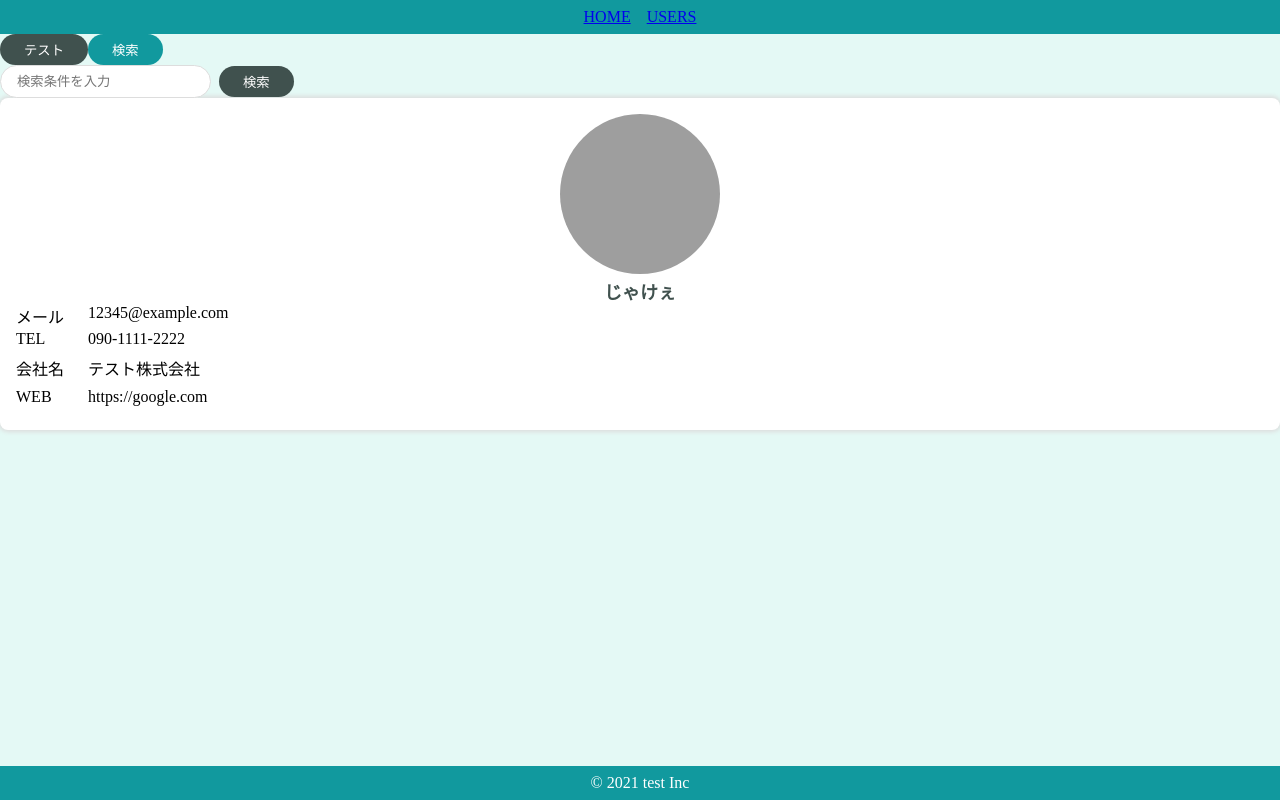
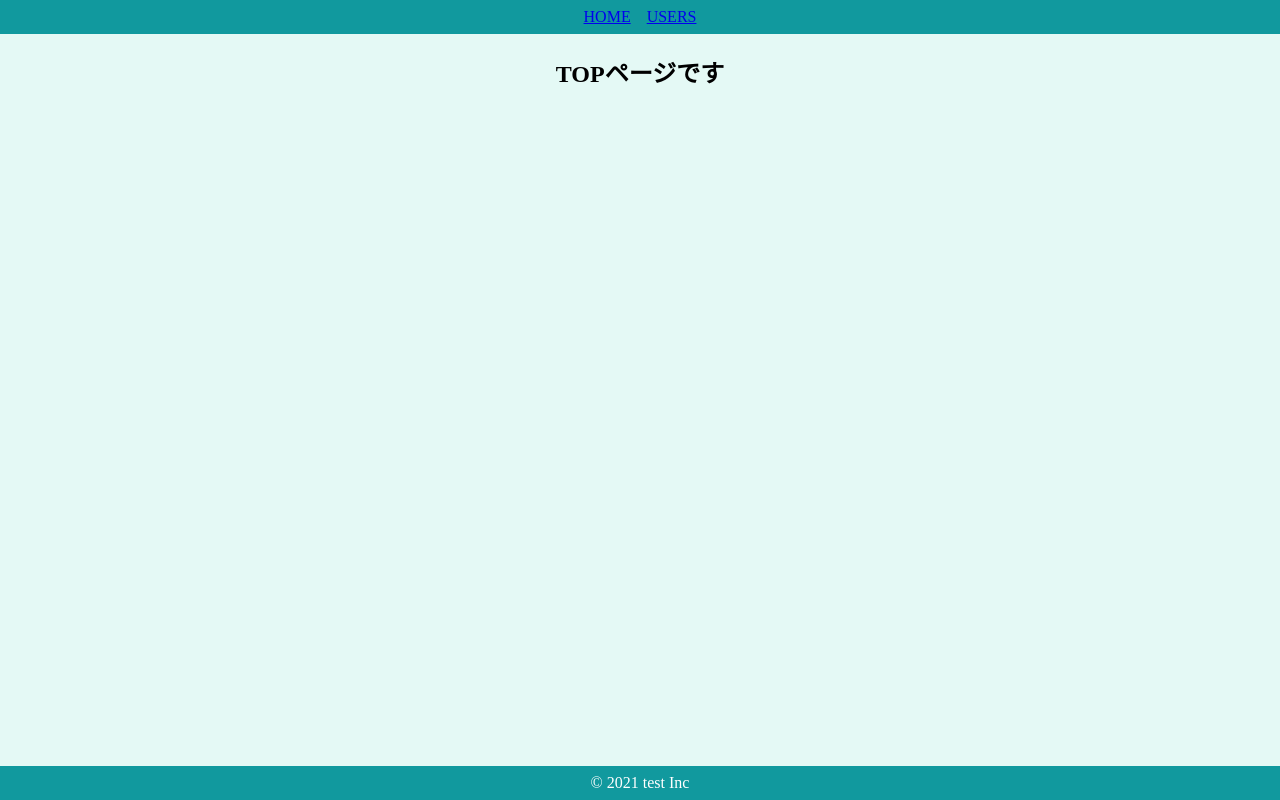
Before and after one commit to canopus-m-satoshi/atom-design, a React (Create React App) app: page / in a window 1280 px wide. Built offline with nearby package versions, Linux system fonts and the light colour scheme; grey boxes are pictures that could not be loaded.

Commit message:
32. Pageの作成 https://www.udemy.com/course/react_stepup/learn/lecture/24823466#content

```diff
--- a/src/App.js
+++ b/src/App.js
@@ -1,34 +1,6 @@
-import { BrowserRouter } from "react-router-dom";
-import { PrimaryButton } from "./components/atoms/button/PrimaryButton";
-import { SecondaryButton } from "./components/atoms/button/SecondaryButton";
-import { SearchInput } from "./components/molecules/SearchInput";
-import { UserCard } from "./components/organisms/user/UserCard";
-import { DefaultLayout } from "./components/templates/DefaultLayout";
-import { HeaderOnly } from "./components/templates/HeaderOnly";
+import { Router } from "./router/Router";
 import "./styles.css";
 
-const user = {
-  name: "じゃけぇ",
-  image: "https://source.unsplash.com/NE0XGVKTmcA",
-  email: "12345@example.com",
-  phone: "090-1111-2222",
-  company: {
-    name: "テスト株式会社"
-  },
-  website: "https://google.com"
-};
-
 export default function App() {
-  return (
-    <BrowserRouter>
-      <DefaultLayout className="App">
-        <PrimaryButton>テスト</PrimaryButton>
-        <SecondaryButton>検索</SecondaryButton>
-
-        <br />
-        <SearchInput />
-        <UserCard user={user} />
-      </DefaultLayout>
-    </BrowserRouter>
-  );
+  return <Router />;
 }
--- /dev/null
+++ b/src/components/pages/Top.jsx
@@ -0,0 +1,13 @@
+import styled from "styled-components";
+
+export const Top = () => {
+  return (
+    <SContainer>
+      <h2>TOPページです</h2>
+    </SContainer>
+  );
+};
+
+const SContainer = styled.div`
+  text-align: center;
+`;
--- /dev/null
+++ b/src/components/pages/Users.jsx
@@ -0,0 +1,46 @@
+import styled from "styled-components";
+import { SearchInput } from "../molecules/SearchInput";
+import { UserCard } from "../organisms/user/UserCard";
+
+const users = [...Array(10).keys()].map((val) => {
+  return {
+    id: val,
+    name: `じゃけぇ-${val}`,
+    image: "https://source.unsplash.com/NE0XGVKTmcA",
+    email: "12345@example.com",
+    phone: "090-1111-2222",
+    company: {
+      name: "テスト株式会社"
+    },
+    website: "https://google.com"
+  };
+});
+
+export const Users = () => {
+  return (
+    <SContainer>
+      <h2>ユーザー一覧</h2>
+      <SearchInput />
+      <SUserArea>
+        {users.map((user) => (
+          <UserCard key={users.id} user={user} />
+        ))}
+      </SUserArea>
+    </SContainer>
+  );
+};
+
+const SContainer = styled.div`
+  display: flex;
+  flex-direction: column;
+  align-items: center;
+  padding: 24px;
+`;
+
+const SUserArea = styled.div`
+  padding-top: 40px;
+  width: 100%;
+  display: grid;
+  grid-template-columns: repeat(auto-fit, minmax(200px, 1fr));
+  grid-gap: 20px;
+`;
--- /dev/null
+++ b/src/router/Router.jsx
@@ -0,0 +1,24 @@
+import { BrowserRouter, Route, Switch } from "react-router-dom";
+import { Top } from "../components/pages/Top";
+import { Users } from "../components/pages/Users";
+import { DefaultLayout } from "../components/templates/DefaultLayout";
+import { HeaderOnly } from "../components/templates/HeaderOnly";
+
+export const Router = () => {
+  return (
+    <BrowserRouter>
+      <Switch>
+        <Route exact path="/">
+          <DefaultLayout>
+            <Top />
+          </DefaultLayout>
+        </Route>
+        <Route path="/users">
+          <HeaderOnly>
+            <Users />
+          </HeaderOnly>
+        </Route>
+      </Switch>
+    </BrowserRouter>
+  );
+};
```
